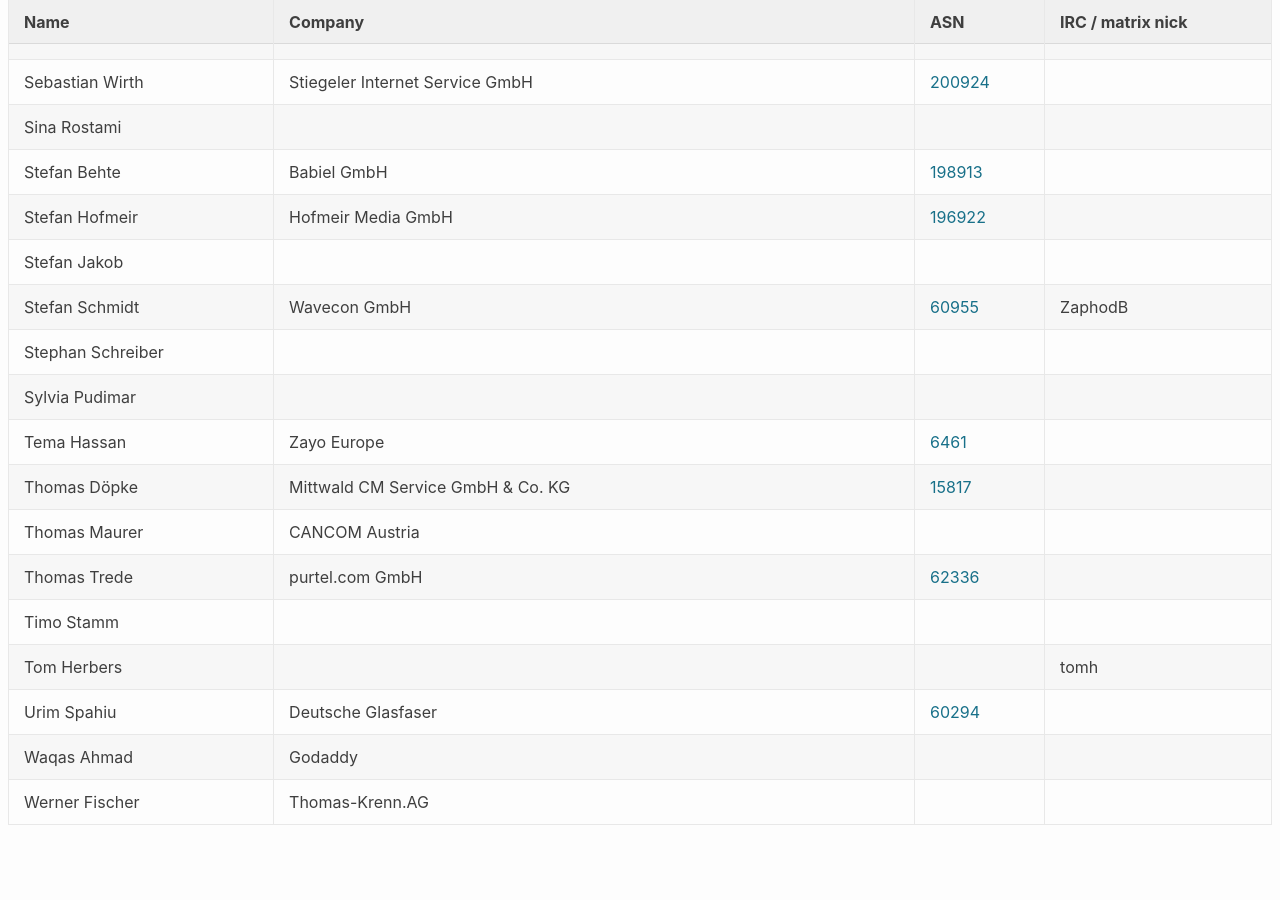
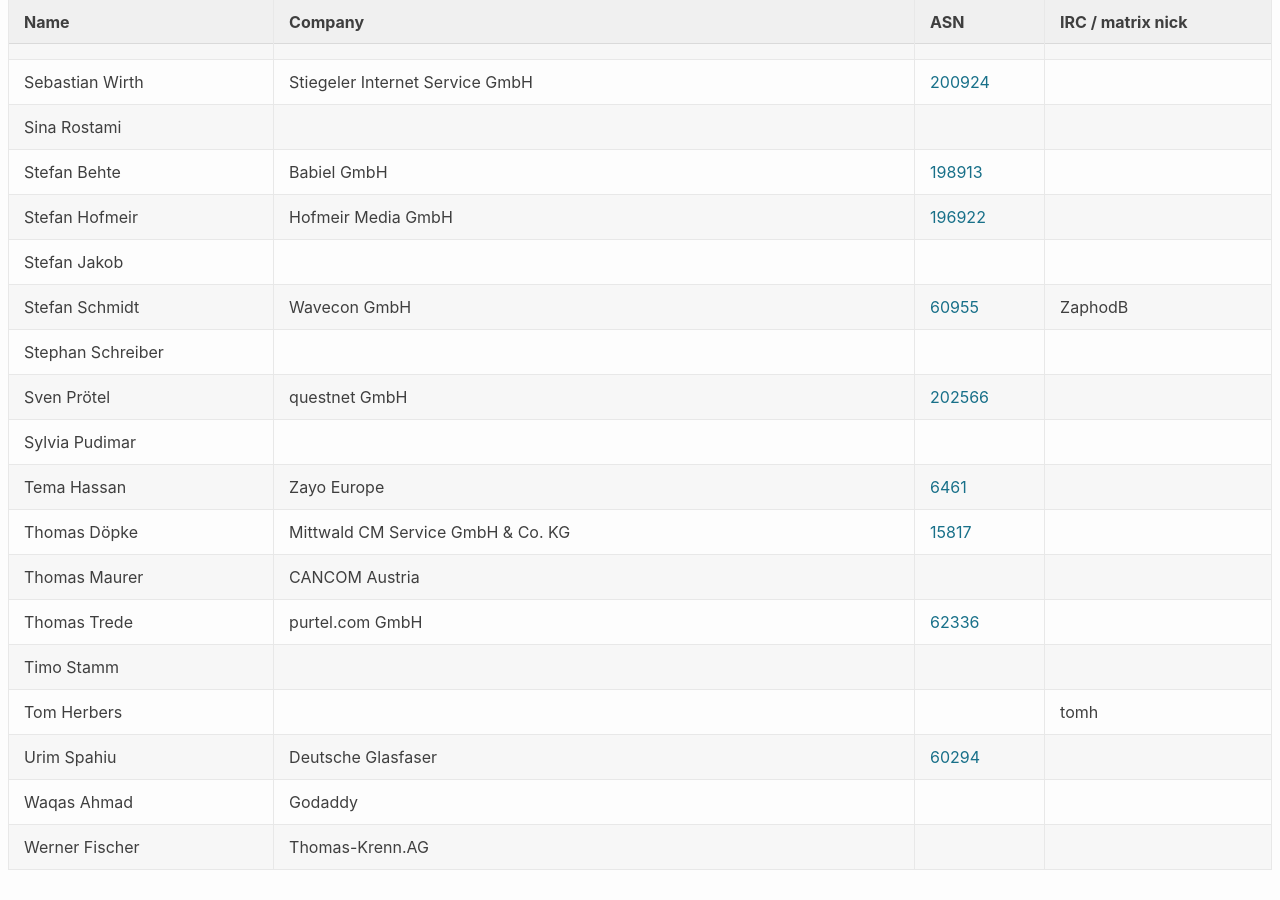
Before and after one commit to denog/pretix-attendeelist, a Jekyll site: the page built from denog16/index.markdown, in a window 1280 px wide and 900 px high, scrolled down 25622 px. Built offline with Jekyll 4.4.1, drawn with Linux system fonts in a browser that asks for light colours; before the commit the page ends 26477 px from its top, so only the background shows below that.

Commit message:
Latest data: Mon Nov 11 05:11:05 UTC 2024

```diff
--- a/_data/attendees_denog16_online.json
+++ b/_data/attendees_denog16_online.json
@@ -90,6 +90,12 @@
     "asn": null
   },
   {
+    "name": "Sven Prötel",
+    "company": "questnet GmbH",
+    "irc": null,
+    "asn": "202566"
+  },
+  {
     "name": "Sylvia Pudimar",
     "company": null,
     "irc": null,
```
